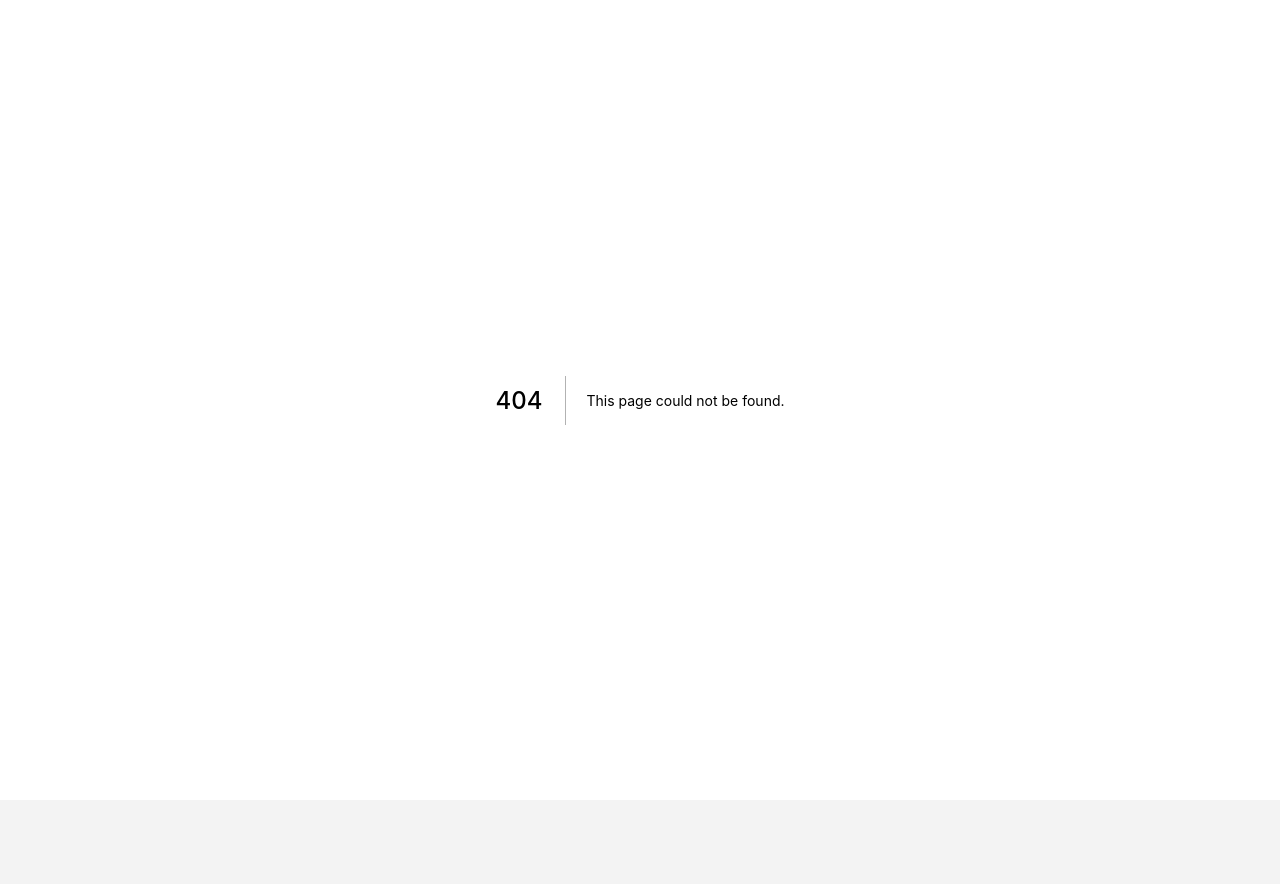
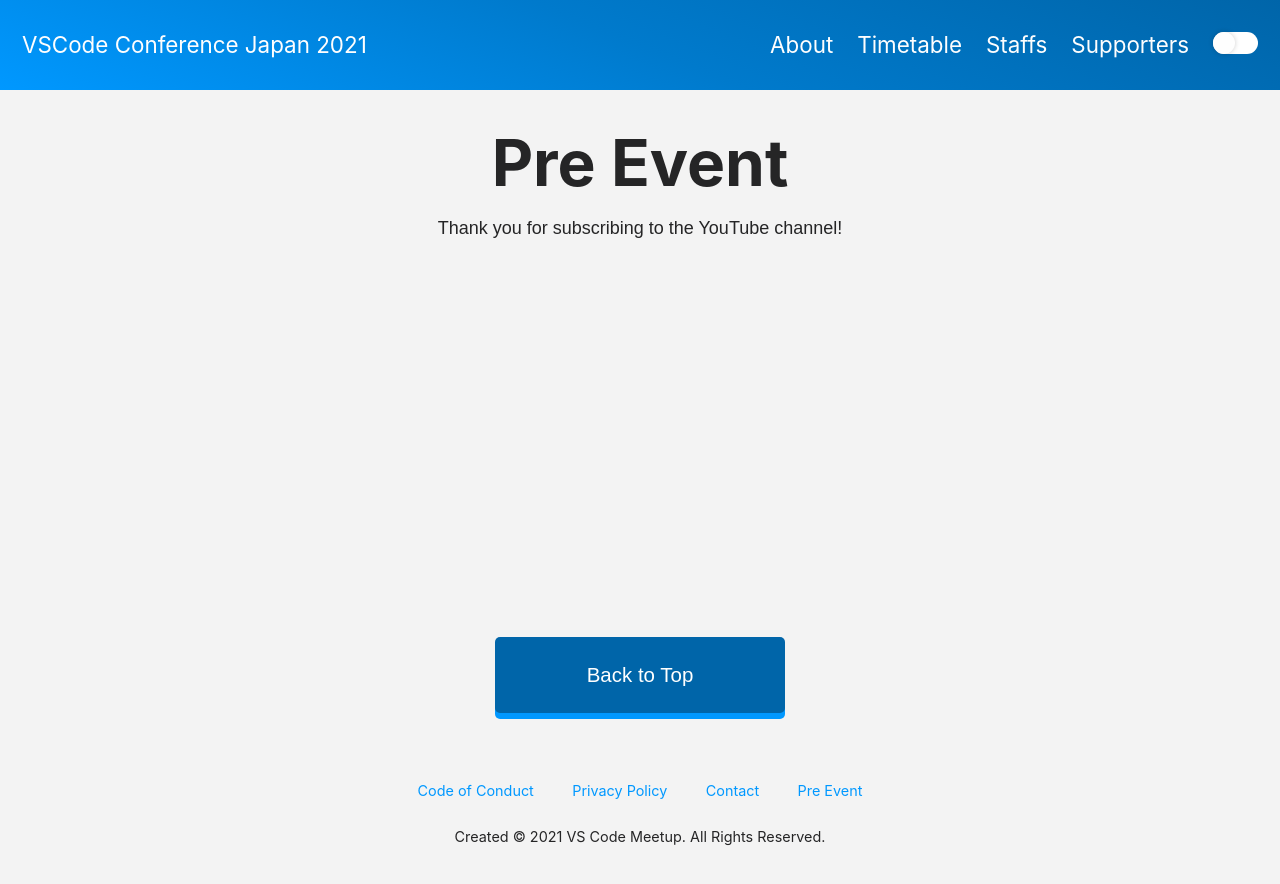
Before and after one commit to vscodejp/conf2021, a Next.js app: page /en/pre-event in a window 1280 px wide. Before the commit this address had no page. Shown: the top 884 px of the page. Before the commit the page ends 800 px from the top, so only its background shows below. Built offline with nearby package versions, Linux system fonts and the light colour scheme.

Commit message:
update YouTube urls
- Track A: https://www.youtube.com/watch?v=AAVTnEa4vEs
- Track B: https://www.youtube.com/watch?v=J2li3qYgu9U

```diff
--- a/components/Footer.tsx
+++ b/components/Footer.tsx
@@ -24,6 +24,11 @@ const Footer: FC = () => {
             {i18next.t('contact')}
           </a>
         </Link>
+        <Link href={`/${lang}/pre-event`}>
+          <a aria-label="Link to Pre Event" aria-describedby={i18next.t('pre_event')}>
+            {i18next.t('pre_event')}
+          </a>
+        </Link>
       </p>
       <p className={styles.copyright}>
         {`Created © 2021 ${organizationName}. All Rights Reserved.`}
--- a/components/Player.tsx
+++ b/components/Player.tsx
@@ -1,13 +1,28 @@
 import { FC } from 'react'
+import i18next from 'i18next'
 import ReactPlayer from 'react-player/lazy'
-import styles from '../static/Player.module.scss'
+import styles from '../static/Home.module.scss'
+import playerStyles from '../static/Player.module.scss'
 
-const Player: FC = () => {
+export const PreEventPlayer: FC = () => {
   return (
-    <div id={'player'} className={styles.player}>
+    <div id={'player'} className={playerStyles.player}>
+      <h1 className={styles.title}>{i18next.t('pre_event')}</h1>
+      <p>{i18next.t('subscribing_to_the_youtube_channel')}</p>
       <ReactPlayer width={'100%'} url="https://youtu.be/Y8dl1y2qdG8" />
     </div>
   )
 }
 
-export default Player
+export const MainEventPlayer: FC = () => {
+  return (
+    <div id={'player'} className={playerStyles.player}>
+      <h2>{'Track A'}</h2>
+      <p>{i18next.t('subscribing_to_the_youtube_channel')}</p>
+      <ReactPlayer width={'100%'} url="https://youtu.be/AAVTnEa4vEs" />
+      <h2>{'Track B'}</h2>
+      <p>{i18next.t('subscribing_to_the_youtube_channel')}</p>
+      <ReactPlayer width={'100%'} url="https://youtu.be/J2li3qYgu9U" />
+    </div>
+  )
+}
--- a/pages/[lang]/index.tsx
+++ b/pages/[lang]/index.tsx
@@ -6,7 +6,7 @@ import SEO from '../../components/SEO'
 import Header from '../../components/Header'
 import Concept from '../../components/Concept'
 import About from '../../components/About'
-import Player from '../../components/Player'
+import { MainEventPlayer } from '../../components/Player'
 import Timetable from '../../components/Timetable'
 import Staffs from '../../components/Staffs'
 import Supporters from '../../components/Supporters'
@@ -32,7 +32,7 @@ export default function Home() {
           <Concept />
           <Social />
           <About />
-          <Player />
+          <MainEventPlayer />
           <Timetable />
           <Staffs />
           <Supporters />
--- /dev/null
+++ b/pages/[lang]/pre-event.tsx
@@ -0,0 +1,26 @@
+import i18next from 'i18next'
+import styles from '../../static/Home.module.scss'
+
+import { ButtonElement } from '../../components/ButtonElement'
+import Header from '../../components/Header'
+import { PreEventPlayer } from '../../components/Player'
+import Footer from '../../components/Footer'
+import { urlPrefix } from '../../utils/urlPath'
+
+export default function Home() {
+  return (
+    <div className={styles.container}>
+      <Header />
+
+      <main className={styles.main}>
+        <PreEventPlayer />
+      </main>
+
+      <ButtonElement path={urlPrefix} tooltip={i18next.t('back_to_top')}>
+        {i18next.t('back_to_top')}
+      </ButtonElement>
+
+      <Footer />
+    </div>
+  )
+}
--- a/public/locales/en/common.json
+++ b/public/locales/en/common.json
@@ -6,6 +6,7 @@
   "tweet_at_vscodejp_b": "Please tweet at #vscodejp_A!",
   "join_ask_the_speaker_at_a": "Please join Ask the Speaker at A!",
   "join_ask_the_speaker_at_b": "Please join Ask the Speaker at B!",
+  "subscribing_to_the_youtube_channel": "Thank you for subscribing to the YouTube channel!",
   "coming_soon": "Coming Soon",
   "about": "About",
   "date_and_time": "Date, time",
@@ -29,6 +30,7 @@
   "code_of_conduct": "Code of Conduct",
   "privacy_policy": "Privacy Policy",
   "contact": "Contact",
+  "pre_event": "Pre Event",
   "there_is_google_form": "There is Google form",
   "back_to_top": "Back to Top"
 }
--- a/public/locales/ja/common.json
+++ b/public/locales/ja/common.json
@@ -6,6 +6,7 @@
   "tweet_at_vscodejp_b": "#vscodejp_Bを付けてツイートしよう！",
   "join_ask_the_speaker_at_a": "Ask the Speaker (A) に参加しよう！",
   "join_ask_the_speaker_at_b": "Ask the Speaker (B) に参加しよう！",
+  "subscribing_to_the_youtube_channel": "YouTube チャンネル登録よろしくお願いします！",
   "coming_soon": "募集中",
   "about": "詳細",
   "date_and_time": "開催日時",
@@ -29,6 +30,7 @@
   "code_of_conduct": "行動規範",
   "privacy_policy": "プライバシーポリシー",
   "contact": "お問い合わせ",
+  "pre_event": "プレイベント",
   "there_is_google_form": "Google フォームはこちら",
   "back_to_top": "トップに戻る"
 }
--- a/static/Home.module.scss
+++ b/static/Home.module.scss
@@ -14,6 +14,7 @@
   flex-direction: column;
   justify-content: center;
   align-items: center;
+  width: 100%;
 }
 
 .title a {
--- a/static/Player.module.scss
+++ b/static/Player.module.scss
@@ -13,9 +13,18 @@
   width: 100%;
   color: #f52828;
   text-align: center;
-  font-size: min(1.6vw, 20px);
+  font-size: min(1.8vw, 20px);
   font-family: 'UD新ゴ B', sans-serif;
-  padding: min(1.6vw, 22px) 0;
+  padding-top: min(1.6vw, 22px);
+  border-radius: min(0.4vw, 5px);
+}
+
+.player p {
+  width: 100%;
+  text-align: center;
+  font-size: min(1.6vw, 18px);
+  font-family: 'UD新ゴ B', sans-serif;
+  padding: 0;
   border-radius: min(0.4vw, 5px);
 }
 
--- a/static/Section.module.scss
+++ b/static/Section.module.scss
@@ -10,7 +10,7 @@
   color: #fefefe;
   background: linear-gradient(22deg, #0098ff, #007acc, #0065a9);
   text-align: center;
-  font-size: min(1.6vw, 20px);
+  font-size: min(1.8vw, 20px);
   font-family: 'UD新ゴ B', sans-serif;
   padding: min(1.6vw, 22px) 0;
   border-radius: min(0.4vw, 5px);
@@ -19,7 +19,7 @@
 .section h3 {
   min-height: 240px;
   padding: 0;
-  font-size: min(1.6vw, 24px);
+  font-size: min(1.6vw, 18px);
   font-family: 'UD新ゴ B', sans-serif;
   display: flex;
   flex-direction: column;
```
